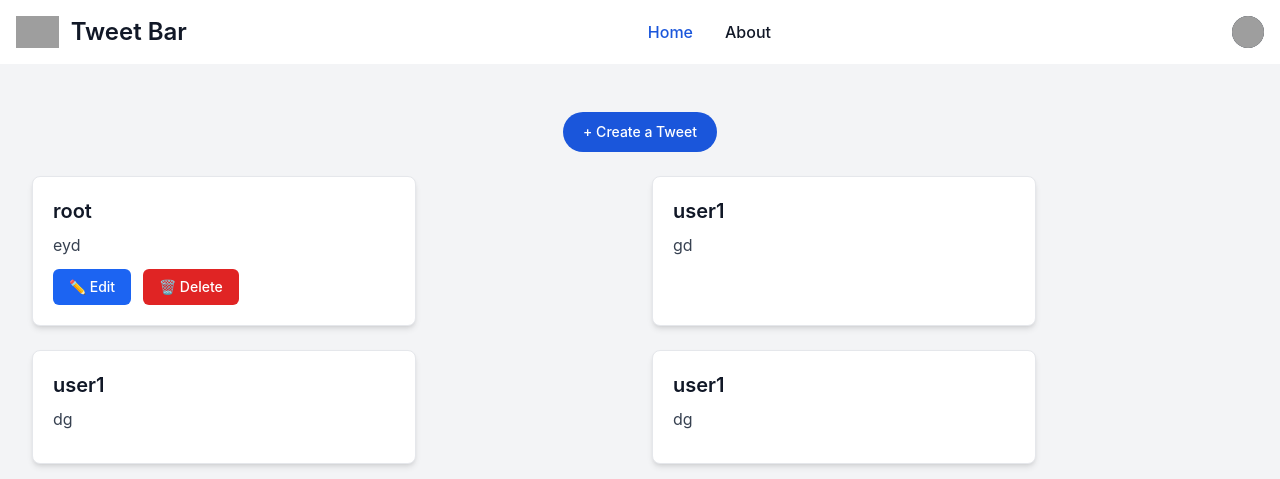
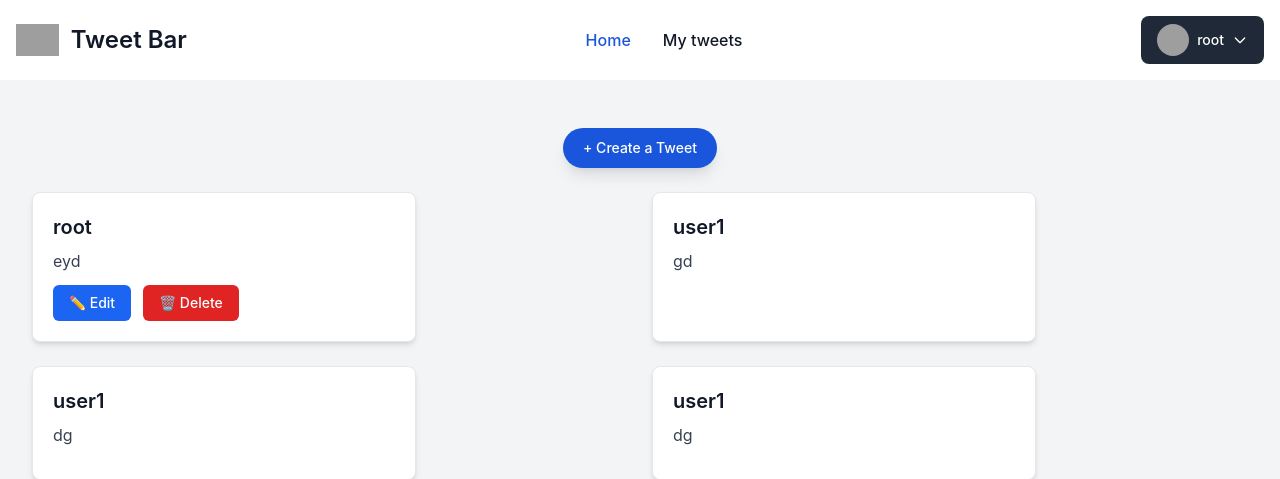
Before and after one commit to DhruvSimform/tweet-crud-auth, a Django app: page /tweet/ in a window 1280 px wide. Shown: the top 479 px of the page. Run offline with Django 4.2, Linux system fonts and the light colour scheme; a user stored in the database is signed in; data comes from the database, SQL or seed files in the repository; both versions use the stored data as it was after the commit; some libraries are stand-ins or nearby versions; grey boxes are pictures that could not be loaded.

Commit message:
Add my tweets view and update navigation for user-specific tweet management

```diff
--- a/templates/layout.html
+++ b/templates/layout.html
@@ -19,5 +19,8 @@
     </div>
 
     {% include "tost.html" %}
+
+
+    {% block script %}{% endblock script %}
 </body>
 </html>
--- a/templates/navbar.html
+++ b/templates/navbar.html
@@ -1,4 +1,4 @@
-<nav class="bg-white border-gray-200 dark:bg-gray-900">
+<nav class="bg-white border-gray-200 dark:bg-gray-900 sticky top-0 z-50">
   <div class="max-w-screen-xl flex flex-wrap items-center justify-between mx-auto p-4">
     <a href="{% url 'tweet_list' %}" class="flex items-center space-x-3 rtl:space-x-reverse">
       <img src="https://flowbite.com/docs/images/logo.svg" class="h-8" alt="Flowbite Logo" />
@@ -9,12 +9,17 @@
 
     <div class="flex items-center md:order-2 space-x-3 md:space-x-0 rtl:space-x-reverse">
       {% if user.is_authenticated %}
-      <button type="button" class="flex text-sm bg-gray-800 rounded-full focus:ring-4 focus:ring-gray-300 dark:focus:ring-gray-600"
+      <!-- User Profile Button -->
+      <button type="button" class="flex items-center space-x-2 bg-gray-800 text-white px-4 py-2 rounded-lg focus:ring-4 focus:ring-gray-300 dark:focus:ring-gray-600"
         id="user-menu-button" aria-expanded="false" data-dropdown-toggle="user-dropdown">
-        <span class="sr-only">Open user menu</span>
-        <img class="w-8 h-8 rounded-full" src="https://th.bing.com/th/id/OIP.0IjSh8YAMecKyLNyMRW90gHaHa?rs=1&pid=ImgDetMain"
-          alt="user photo" />
+        <img class="w-8 h-8 rounded-full" src="https://th.bing.com/th/id/OIP.0IjSh8YAMecKyLNyMRW90gHaHa?rs=1&pid=ImgDetMain" alt="user photo" />
+        <span class="text-sm font-medium">{{ user.username }}</span>
+        <svg class="w-4 h-4" aria-hidden="true" fill="none" stroke="currentColor" stroke-width="2"
+          viewBox="0 0 24 24" xmlns="http://www.w3.org/2000/svg">
+          <path stroke-linecap="round" stroke-linejoin="round" d="M19 9l-7 7-7-7"></path>
+        </svg>
       </button>
+
       <!-- Dropdown menu -->
       <div class="z-50 hidden my-4 text-base list-none bg-white divide-y divide-gray-100 rounded-lg shadow-sm dark:bg-gray-700 dark:divide-gray-600"
         id="user-dropdown">
@@ -52,11 +57,14 @@
             Home
           </a>
         </li>
+        {% if user.is_authenticated %}
         <li>
-          <a href="#" class="block py-2 px-3 text-gray-900 rounded-sm hover:bg-gray-100 md:hover:bg-transparent md:hover:text-blue-700 md:p-0 dark:text-white md:dark:hover:text-blue-500 dark:hover:bg-gray-700 dark:hover:text-white md:dark:hover:bg-transparent dark:border-gray-700">
-            About
+
+          <a href="{% url "my_tweets" %}" class="block py-2 px-3 text-gray-900 rounded-sm hover:bg-gray-100 md:hover:bg-transparent md:hover:text-blue-700 md:p-0 dark:text-white md:dark:hover:text-blue-500 dark:hover:bg-gray-700 dark:hover:text-white md:dark:hover:bg-transparent dark:border-gray-700">
+            My tweets
           </a>
         </li>
+        {% endif %}
       </ul>
     </div>
   </div>
--- a/tweet/templates/tweet_list.html
+++ b/tweet/templates/tweet_list.html
@@ -7,12 +7,13 @@
 <div class="container mx-auto px-4 py-6">
 
     <!-- Create Tweet Button -->
-    <div class="flex justify-center mb-6">
-        <a class="text-white bg-blue-700 hover:bg-blue-800 focus:outline-none focus:ring-4 focus:ring-blue-300 font-medium rounded-full text-sm px-5 py-2.5 text-center dark:bg-blue-600 dark:hover:bg-blue-700 dark:focus:ring-blue-800"
-           href="{% url 'tweet_create' %}">
-            + Create a Tweet
-        </a>
-    </div>
+<div id="tweetButtonContainer" class="flex justify-center mb-6 transition-all duration-300">
+    <a id="tweetButton" class="text-white bg-blue-700 hover:bg-blue-800 focus:outline-none focus:ring-4 focus:ring-blue-300 font-medium rounded-full text-sm px-5 py-2.5 text-center dark:bg-blue-600 dark:hover:bg-blue-700 dark:focus:ring-blue-800 shadow-lg"
+       href="{% url 'tweet_create' %}">
+        + Create a Tweet
+    </a>
+</div>
+
 
     <!-- Tweets Grid -->
     <div class="grid grid-cols-1 sm:grid-cols-2 lg:grid-cols-3 gap-6">
@@ -55,3 +56,9 @@
 </div>
 
 {% endblock content %}
+
+
+{% block script %}
+
+
+{% endblock script %}
--- a/tweet/urls.py
+++ b/tweet/urls.py
@@ -25,6 +25,7 @@ from . import views
 urlpatterns = [
     # path('admin/', admin.site.urls),
     path('',views.tweet_list , name='tweet_list'),
+    path('my-tweets/',views.my_tweets , name='my_tweets'),
     path('create/',views.tweet_create , name='tweet_create'),
     path('<int:tweet_id>/edit',views.tweet_edit , name='tweet_edit'),
     path('<int:tweet_id>/delete',views.tweet_delete , name='tweet_delete'),
--- a/tweet/views.py
+++ b/tweet/views.py
@@ -14,6 +14,10 @@ def index(request):
 
 def tweet_list(request):
     tweets = Tweet.objects.all().order_by('-created_at')
+    return render(request, 'tweet_list.html', {'tweets': tweets})
+
+def my_tweets(request):
+    tweets = Tweet.objects.filter(user=request.user).order_by('-created_at')
     return render(request, 'tweet_list.html', {'tweets': tweets})
 
 @login_required
@@ -75,7 +79,8 @@ def register(request):
             login(request,user)
             messages.success(request, "Registration successful")
             messages.success(request, "Welcome to TweetApp , you are now logged in")
-            return redirect('tweet_list')
+            next_url = request.GET.get('next') or request.POST.get('next') or 'tweet_list'  # Default to home if next is missing
+            return redirect(next_url)
 
 
     else:
--- a/tweetproject/urls.py
+++ b/tweetproject/urls.py
@@ -21,13 +21,17 @@ from django.urls import path,include
 from django.conf import settings
 from django.conf.urls.static import static
 
-from django.contrib.auth.urls import views as auth_views
+from django.contrib.auth.views import LoginView
+
+
+
 
 
 urlpatterns = [
     path('admin/', admin.site.urls),
     path('tweet/',include('tweet.urls')),
     path('accounts/',include('django.contrib.auth.urls')),
+    path('login/',LoginView.as_view(),name='login'),
 ]
 # Only serve media files in DEBUG mode
 if settings.DEBUG:
```
Also changed, not shown: db.sqlite3, media/photos/Screenshot_from_2025-02-05_14-54-54_4jpeMBG.png (added), media/photos/Screenshot_from_2025-02-06_17-09-05.png (added).
